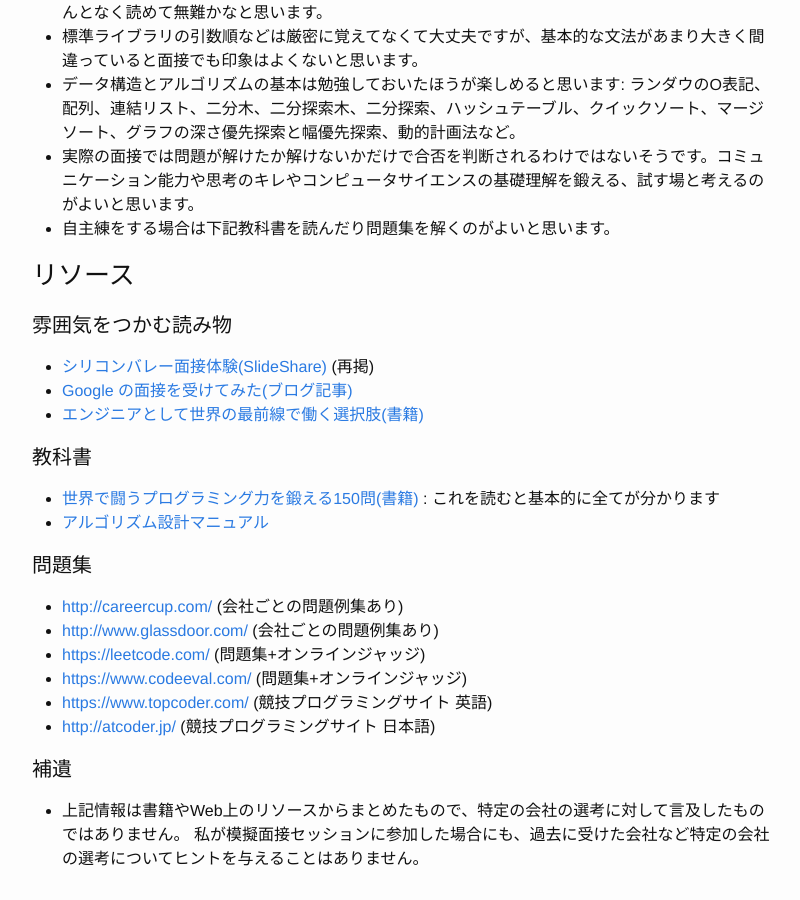
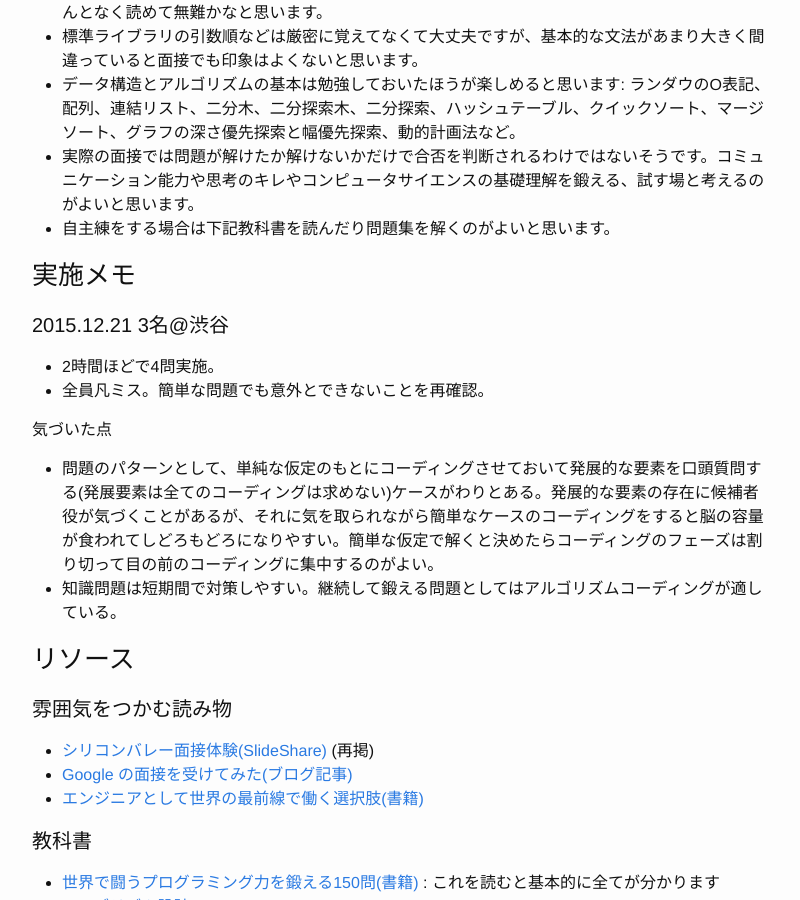
Before and after one commit to ktsujino/ktsujino.github.io, a Jekyll site: the page built from _posts/2015-11-07-coding-interview.markdown, in a window 1280 px wide and 900 px high, scrolled down 1558 px. Shown: the whole window, without its empty margins (238-1038 px from the left). Built offline with Jekyll 4.4.1, drawn with Linux system fonts in a browser that asks for light colours.

Commit message:
added memo on coding interview 20151221

```diff
--- a/_posts/2015-11-07-coding-interview.markdown
+++ b/_posts/2015-11-07-coding-interview.markdown
@@ -60,6 +60,16 @@ USのIT企業の多くや、日本のIT企業の一部はエンジニアの採
 - 実際の面接では問題が解けたか解けないかだけで合否を判断されるわけではないそうです。コミュニケーション能力や思考のキレやコンピュータサイエンスの基礎理解を鍛える、試す場と考えるのがよいと思います。
 - 自主練をする場合は下記教科書を読んだり問題集を解くのがよいと思います。
 
+### 実施メモ
+#### 2015.12.21 3名@渋谷
+- 2時間ほどで4問実施。
+- 全員凡ミス。簡単な問題でも意外とできないことを再確認。
+
+気づいた点
+
+- 問題のパターンとして、単純な仮定のもとにコーディングさせておいて発展的な要素を口頭質問する(発展要素は全てのコーディングは求めない)ケースがわりとある。発展的な要素の存在に候補者役が気づくことがあるが、それに気を取られながら簡単なケースのコーディングをすると脳の容量が食われてしどろもどろになりやすい。簡単な仮定で解くと決めたらコーディングのフェーズは割り切って目の前のコーディングに集中するのがよい。
+- 知識問題は短期間で対策しやすい。継続して鍛える問題としてはアルゴリズムコーディングが適している。
+
 ### リソース
 
 #### 雰囲気をつかむ読み物
```
